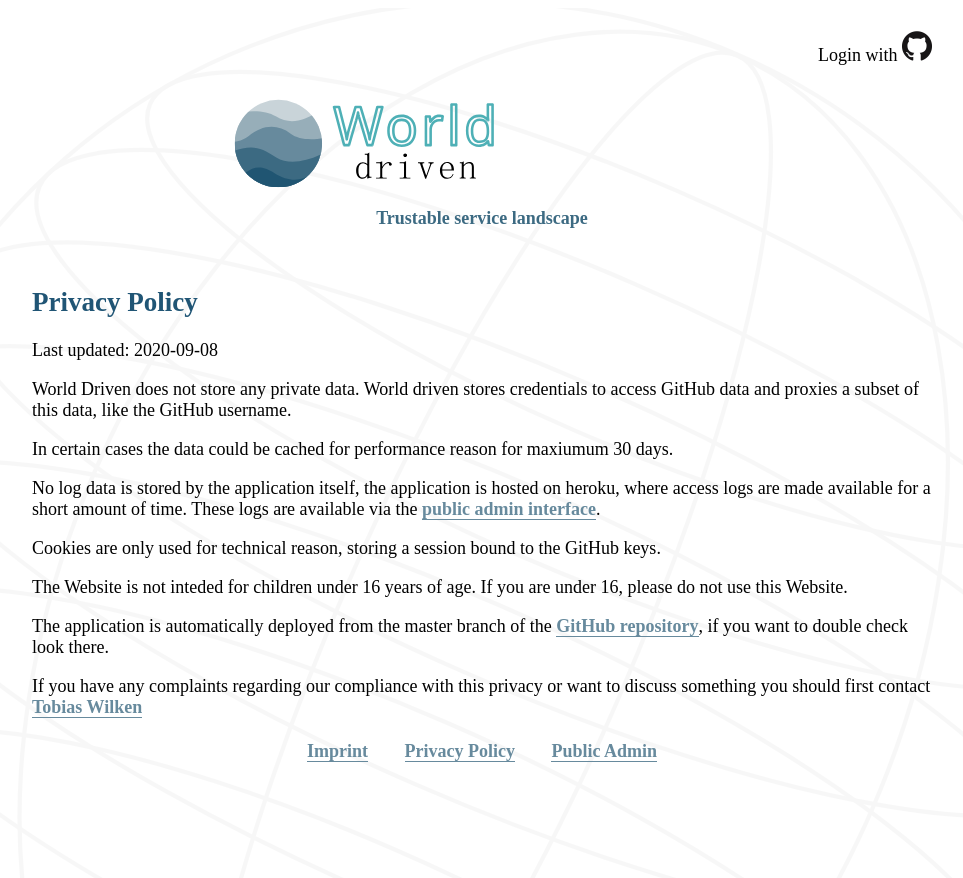
After one commit to TooAngel/worlddriven, a Flask app: page /privacyPolicy in a window 1280 px wide. The commit adds this page. Shown: the whole page, without its empty margins (158-1121 px from the left). Run offline with Flask 2, Linux system fonts and the light colour scheme; some libraries are stand-ins or nearby versions.

Commit message:
Create Service basics (#198)
* Create Service basics

- Add footer to the frontpage, including `/imprint`, `/privacyPolicy`,
and `public admin`

- Add Imprint
- Add Privacy Policy
- Hash ip addresses in the heroku log, to make sure not to expose
private data
- Directly style on the `h` tags

Fixes #188

As far as I understood, if only technical cookies are used, a cookie
message does not need to be shown.
Fixes #193

* fixup! Create Service basics

```diff
--- a/src/routes/static.py
+++ b/src/routes/static.py
@@ -59,3 +59,13 @@ def show_pull_request(org_name, project_name, pull_request_number):
 @static.route('/test/<org_name>/<project_name>/pull/<int:pull_request_number>', strict_slashes=False)
 def testshow_pull_request(org_name, project_name, pull_request_number):
     return static.send_static_file('dashboard.html')
+
+
+@static.route('/imprint')
+def imprint():
+    return static.send_static_file('imprint.html')
+
+
+@static.route('/privacyPolicy')
+def privacyPolicy():
+    return static.send_static_file('privacy_policy.html')
--- a/src/server.py
+++ b/src/server.py
@@ -18,6 +18,8 @@ from bson.objectid import ObjectId
 import json
 from datetime import timedelta
 from flask_sockets import Sockets
+import re
+import hashlib
 
 from routes.static import static
 import apiendpoint
@@ -261,11 +263,15 @@ def admin_logs():
         stream=True
     )
 
+    def hashIp(matchObject):
+        return hashlib.sha224(matchObject.group(0).encode('utf-8')).hexdigest()[0:15]
+
     def generate():
         for line in log.iter_lines():
             if line:
                 decoded_line = line.decode('utf-8')
-                yield decoded_line + '\n'
+                response = re.sub(r"(\d{1,3}\.\d{1,3}\.\d{1,3}\.\d{1,3})", hashIp, decoded_line)
+                yield response + '\n'
     return Response(generate(), mimetype='text/plain')
 
 
--- /dev/null
+++ b/static/privacy_policy.html
@@ -0,0 +1,109 @@
+<!DOCTYPE html>
+<html lang="en">
+<head>
+  <meta charset="utf-8">
+  <title>World Driven - Pull Request Auto-Merge</title>
+
+  <meta name="author" content="Tobias Wilken">
+  <meta name="description" content="World driven introduces a contribution based weighted voting system
+  for automatic merging of pull requests. As soon as you contribute to a project, you get a share or
+  responsibility for the progress of the project.">
+  <meta name="viewport" content="width=device-width, initial-scale=1, shrink-to-fit=no">
+  <meta property="og:type" content="website">
+  <meta property="og:title" content="World driven">
+  <meta property="og:description" content="World driven introduces a contribution based weighted voting system
+    for automatic merging of pull requests. As soon as you contribute to a project, you get a share or
+    responsibility for the progress of the project.">
+  <meta property="og:url" content="https://www.worlddriven.org">
+  <meta property="og:image" content="https://www.worlddriven.org/static/images/globe.svg">
+  <meta name="twitter:card" content="summary">
+  <meta name="twitter:title" content="World driven">
+  <meta name="twitter:description" content="World driven introduces a contribution based weighted voting system
+    for automatic merging of pull requests. As soon as you contribute to a project, you get a share or
+    responsibility for the progress of the project.">
+  <meta name="twitter:image" content="https://www.worlddriven.org/static/images/globe.svg">
+  <meta name="twitter:image:alt" content="World driven logo">
+
+  <link rel="canonical" href="https://www.worlddriven.org">
+
+  <link rel="stylesheet" type="text/css" href="static/style.css">
+
+  <link rel="alternate" hreflang="x-default" href="http://www.worlddriven.org">
+
+  <script type="application/ld+json">
+  {
+    "@context": "http://schema.org",
+    "@type": "Organization",
+    "url": "https://www.worlddriven.org",
+    "logo": "https://www.worlddriven.org/static/images/globe.svg"
+  }
+  </script>
+</head>
+
+<body>
+  <div class="bg"></div>
+  <article class='container'>
+
+    <header>
+      <div class="login">
+        <p>Login with <a href="/login/">
+          <img src="/static/images/GitHub-Mark-120px-plus.png"
+               alt='GitHub logo linked to login'
+               width="30" /></a>
+      </div>
+      <a href="/" class="logo"><img src="/static/images/logo_world_driven.svg" class="logo" alt="World driven logo"></a>
+      <h4>Trustable service landscape</h4>
+    </header>
+
+    </div>
+    <h1>Privacy Policy</h1>
+    Last updated: 2020-09-08
+
+    <p>
+    World Driven does not store any private data. World driven stores
+    credentials to access GitHub data and proxies a subset of this data, like
+    the GitHub username.
+    </p>
+
+    <p>
+    In certain cases the data could be cached for performance reason for
+    maxiumum 30 days.
+    </p>
+
+    <p>
+    No log data is stored by the application itself, the application is hosted
+    on heroku, where access logs are made available for a short amount of time.
+    These logs are available via the
+    <a href="https://www.worlddriven.org/admin/logs">public admin interface</a>.
+    </p>
+
+    <p>
+    Cookies are only used for technical reason, storing a session bound to
+    the GitHub keys.
+    </p>
+
+    <p>
+    The Website is not inteded for children under 16 years of age. If you are
+    under 16, please do not use this Website.
+    </p>
+
+    <p>
+    The application is automatically deployed from the master branch of the
+    <a href="https://github.com/tooangel/worlddriven">GitHub repository</a>,
+    if you want to double check look there.
+    </p>
+
+    <p>
+    If you have any complaints regarding our compliance with this privacy
+    or want to discuss something you should first contact
+    <a href="mailto:tooangel@tooangel.de">Tobias Wilken</a>
+    </p>
+  </article>
+
+  <footer>
+    <span><a href="/imprint">Imprint</a></span>
+    <span><a href="/privacyPolicy">Privacy Policy</a></span>
+    <span><a href='/admin/logs'>Public Admin</a></span>
+  </footer>
+</body>
+</html>
--- a/static/style.css
+++ b/static/style.css
@@ -48,6 +48,16 @@ body {
   }
 }
 
+footer {
+  width: 50%;
+  margin-left: 25%;
+  text-align: center;
+}
+
+footer span {
+  margin: 16px;
+}
+
 /* Links */
 
 a,
@@ -74,8 +84,14 @@ header {
 }
 
 .logo {
-  padding: 0 1.2rem;
   width: 100%;
+  padding-top: 0.5rem;
+  border-bottom: None;
+}
+
+
+.logo:hover {
+  border-bottom: None;
 }
 
 @media only screen and (min-width:451px) {
@@ -100,12 +116,21 @@ header h4 {
 
 /* Index page titles and subtitles */
 
-.phases {
+h1 {
   color: #205575;
   padding-top: 1.6rem;
 }
 
-.subheading {
+h2 {
+  color: #205575;
+  padding-top: 1.6rem;
+}
+
+h3 {
+  color: #3c6a82;
+}
+
+h4 {
   color: #3c6a82;
 }
 
```
Also changed, not shown: static/imprint.html (added, +76 -0 lines), static/index.html (+15 -10 lines).
